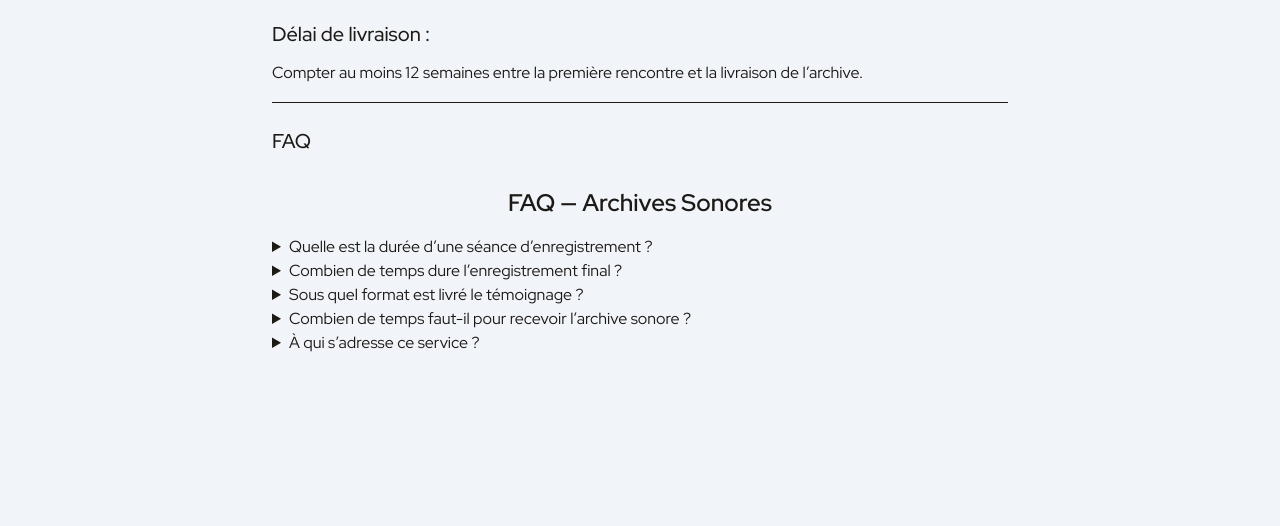
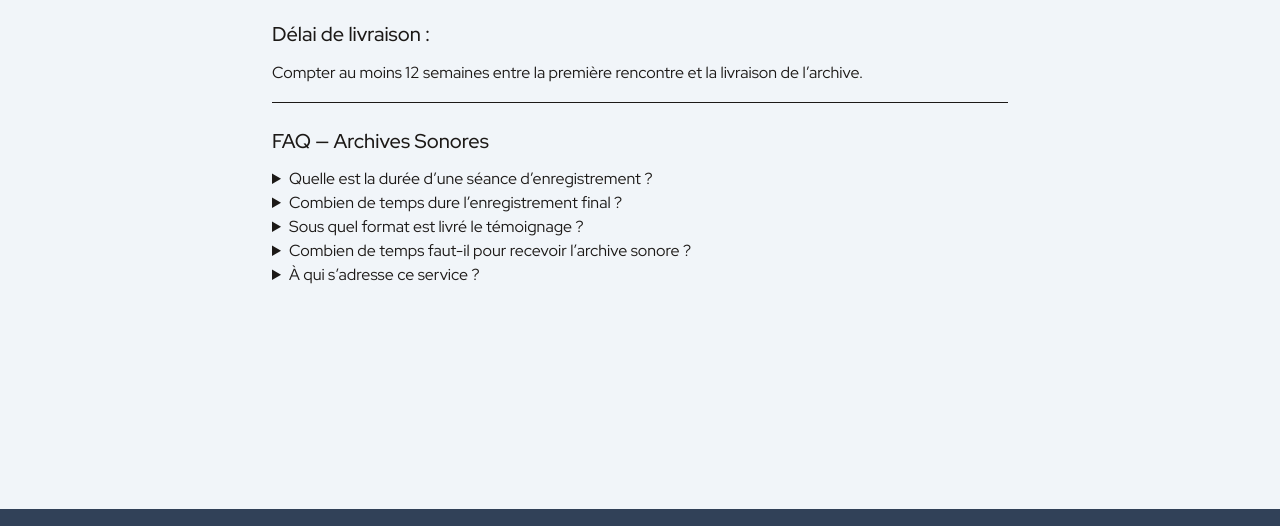
Before and after one commit to BenjiBelfort/baptiste-jeandel, an Astro site: page /services/archives-sonores in a window 1280 px wide. Shown: the part 1580-2106 px from the top of the page. Built offline with nearby package versions, Linux system fonts and the light colour scheme; Astro itself is replaced by a stand-in of ours.

Commit message:
mini corrections

```diff
--- a/src/content/formations/formation-handpan.mdx
+++ b/src/content/formations/formation-handpan.mdx
@@ -109,7 +109,7 @@ Ci-dessous une vidéo de restitution des professionnelles ayant suivi le niveau
 src="https://www.facebook.com/plugins/video.php?height=314&href=https%3A%2F%2Fwww.facebook.com%2F100047389220739%2Fvideos%2F2763303763857748%2F&show_text=false&width=560&t=0" style="border:none;overflow:hidden" scrolling="no" frameborder="0" allowfullscreen="true" allow="autoplay; clipboard-write; encrypted-media; picture-in-picture; web-share" allowFullScreen="true"></iframe>
 
 ---
-## FAQ — Formation Handpan
+### FAQ — Formation Handpan
 
 <details>
   <summary>À qui s’adresse la formation ? Des prérequis ?</summary>
--- a/src/content/services/archives-sonores.mdx
+++ b/src/content/services/archives-sonores.mdx
@@ -54,9 +54,7 @@ C’est un témoignage audio biographique d’un(e) proche qui enregistre son pr
 Compter au moins 12 semaines entre la première rencontre et la livraison de l’archive.
 
 ---
-### FAQ
-
-## FAQ — Archives Sonores
+### FAQ — Archives Sonores
 
 <details>
   <summary>Quelle est la durée d’une séance d’enregistrement ?</summary>
```
